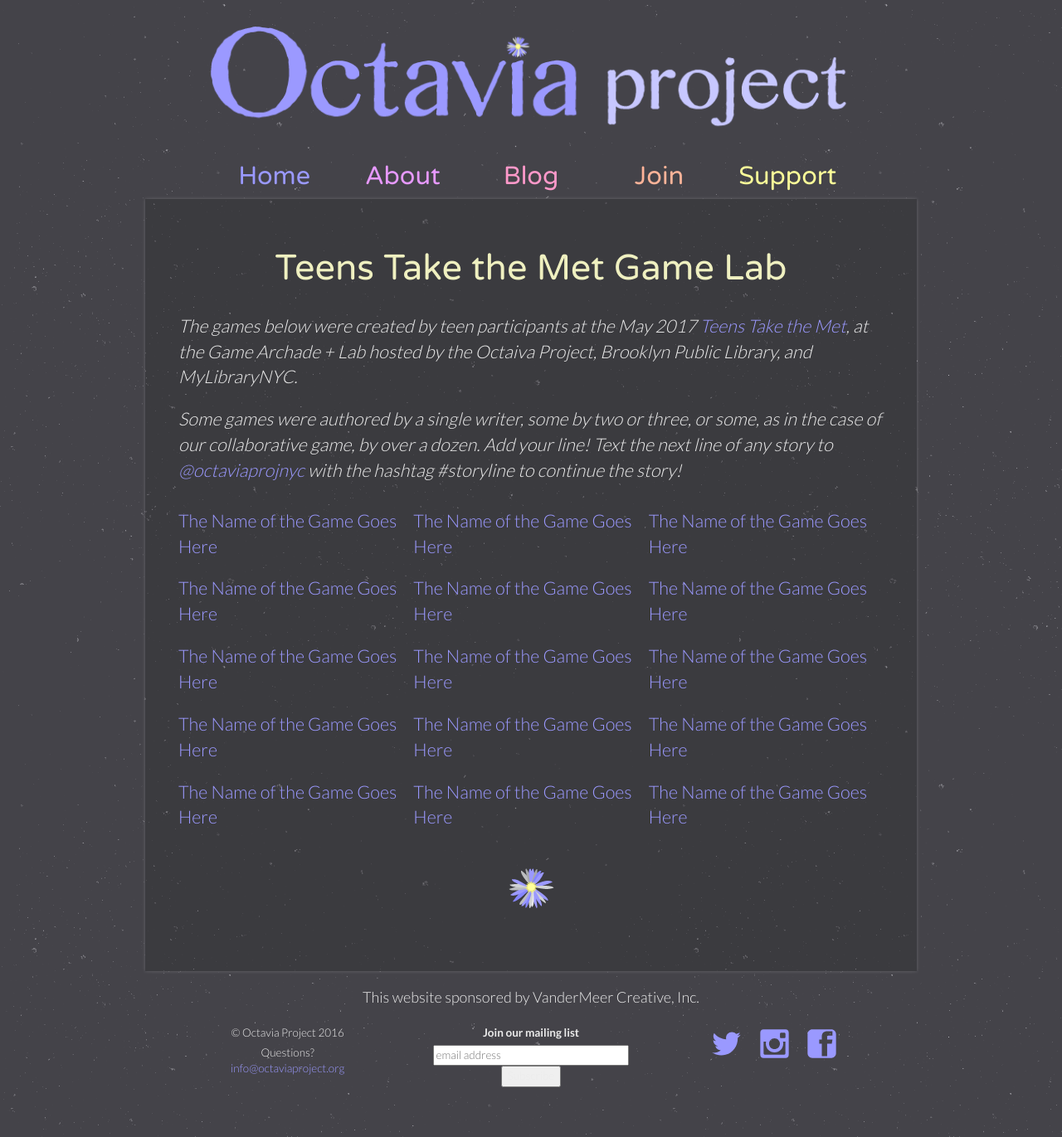
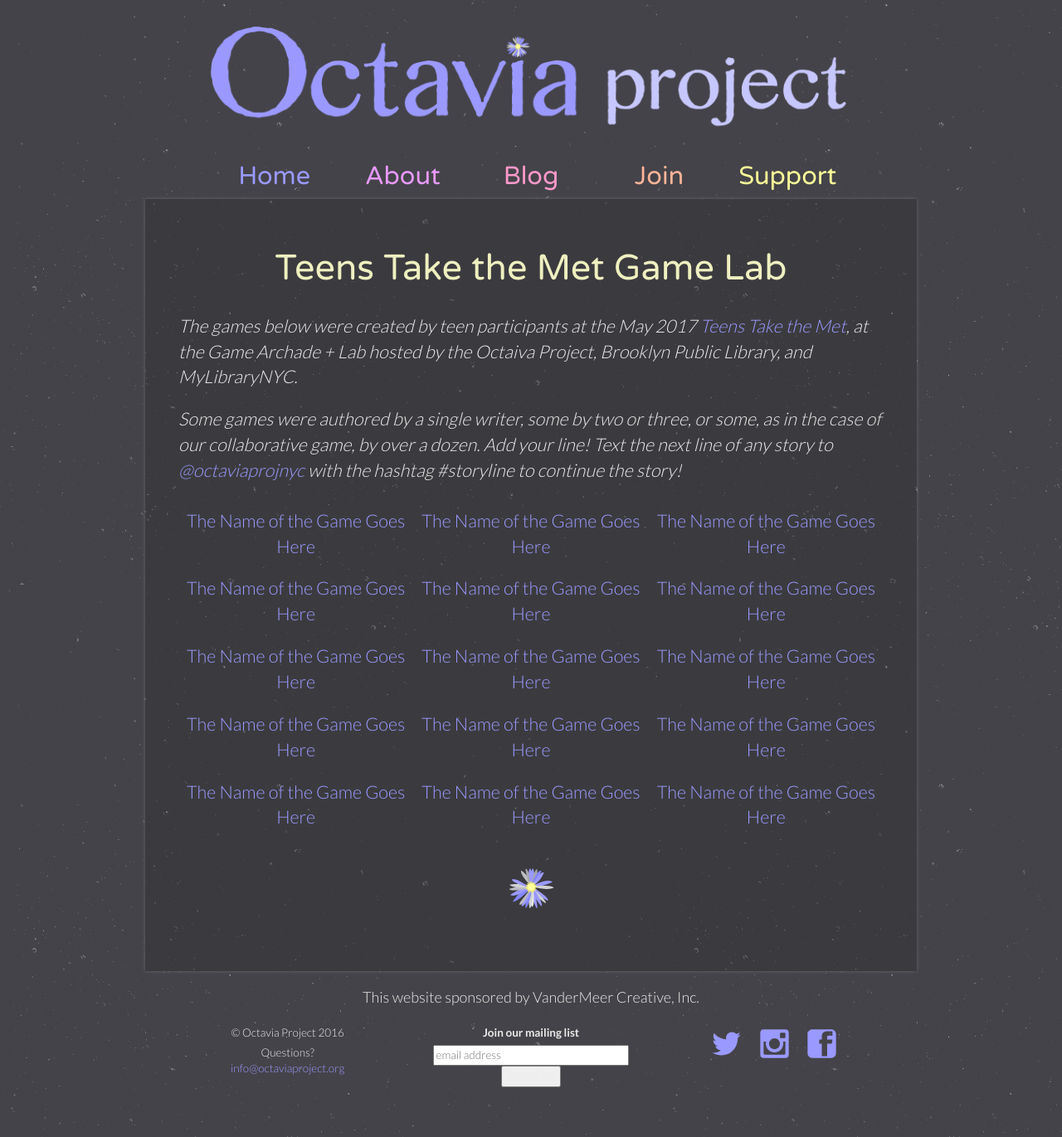
Before and after one commit to OctaviaProject/octaviaproject.github.io, a Jekyll site: the page built from tttmgames.html, in a window 1280 px wide. Shown: the whole page at 83% size. Built offline with Jekyll 4.4.1, drawn with Linux system fonts in a browser that asks for light colours; comment, search, counter and statistics services are not loaded.

Commit message:
Update styles.scss

```diff
--- a/assets/css/styles.scss
+++ b/assets/css/styles.scss
@@ -315,3 +315,7 @@
   flex-direction: row;
   margin: 10px 0 10px 0;
 }
+
+.game-grid---row---game {
+  text-align: center;
+}
```
